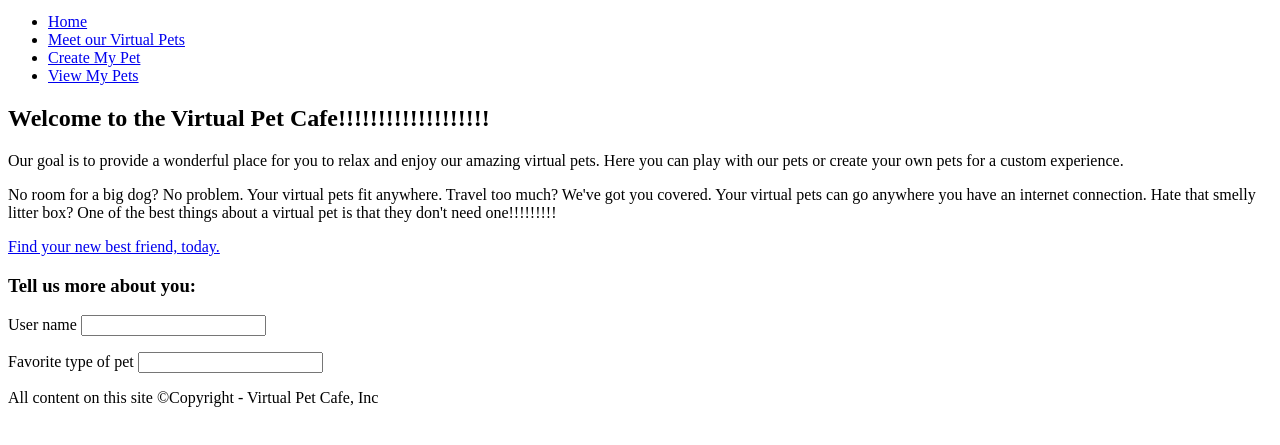
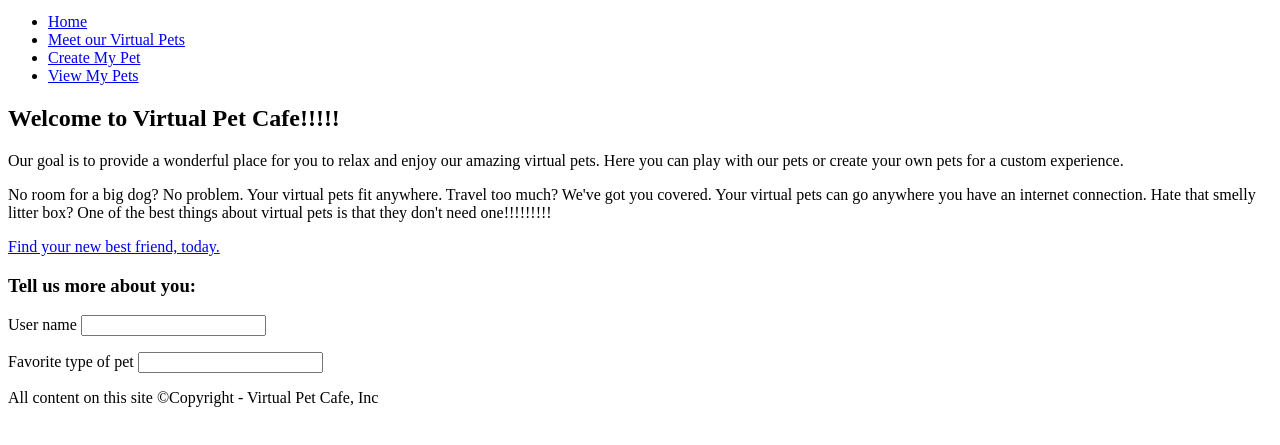
Before and after one commit to mn6473/petcafe, a plain HTML site: page index.html in a window 1280 px wide. Shown: the part 141-586 px from the top of the page. Drawn offline with Linux system fonts and the light colour scheme.

Commit message:
Wip copy edit (#2)
* Copy edits for indes.html

* Add comment to show name of branch

```diff
--- a/index.html
+++ b/index.html
@@ -28,13 +28,13 @@
 
   <main>
     <article>
-		<!-- excess-exclamations -->
-      <h1>Welcome to the Virtual Pet Cafe!!!!!!!!!!!!!!!!!!!</h1>
+      <h1>Welcome to Virtual Pet Cafe!!!!!</h1>
+
       <p>Our goal is to provide a wonderful place for you to relax and enjoy our amazing virtual pets.
         Here you can play with our pets or create your own pets for a custom experience.</p>
       <p>No room for a big dog? No problem. Your virtual pets fit anywhere. Travel too much? We've got you covered.
         Your virtual pets can go anywhere you have an internet connection. Hate that smelly litter box?
-        One of the best things about a virtual pet is that they don't need one!!!!!!!!!</p>
+        One of the best things about virtual pets is that they don't need one!!!!!!!!!</p>
       <p>
         <a href="pet-list.html">Find your new best friend, today.</a>
       </p>
```
